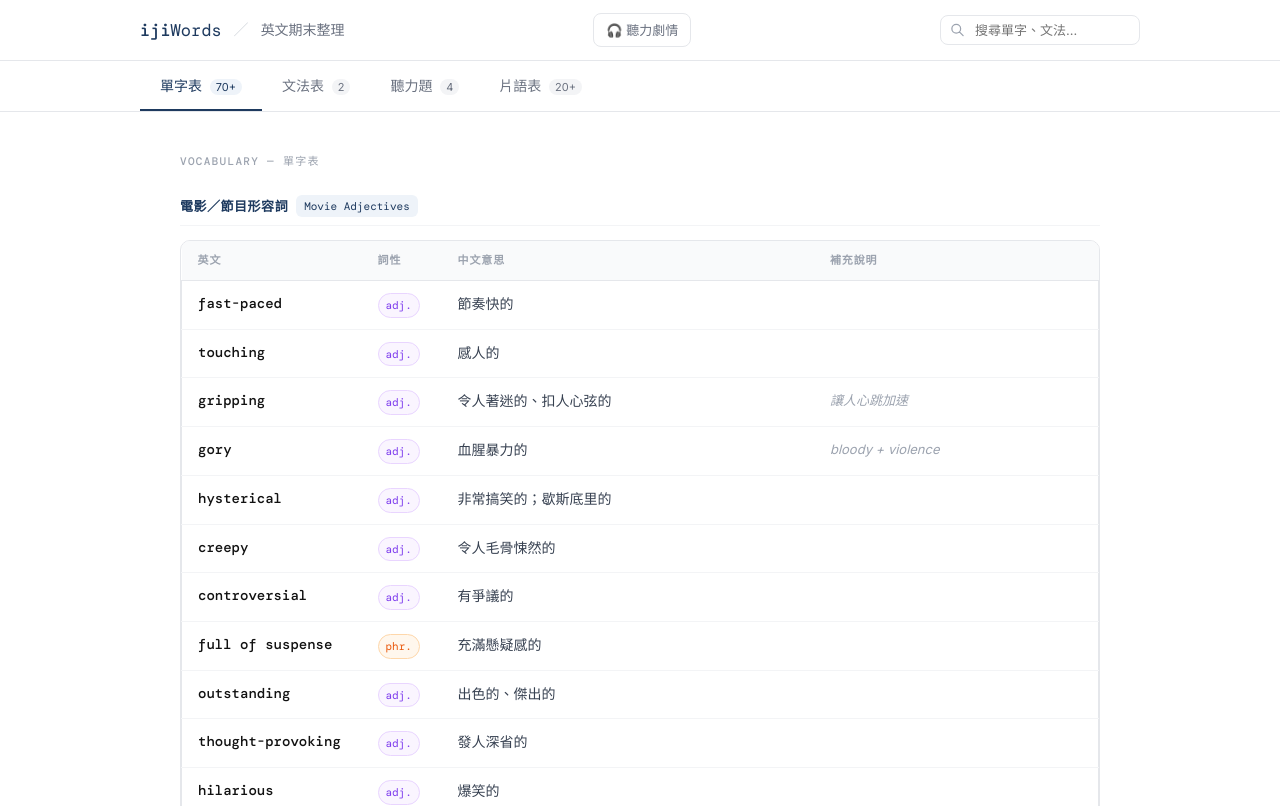
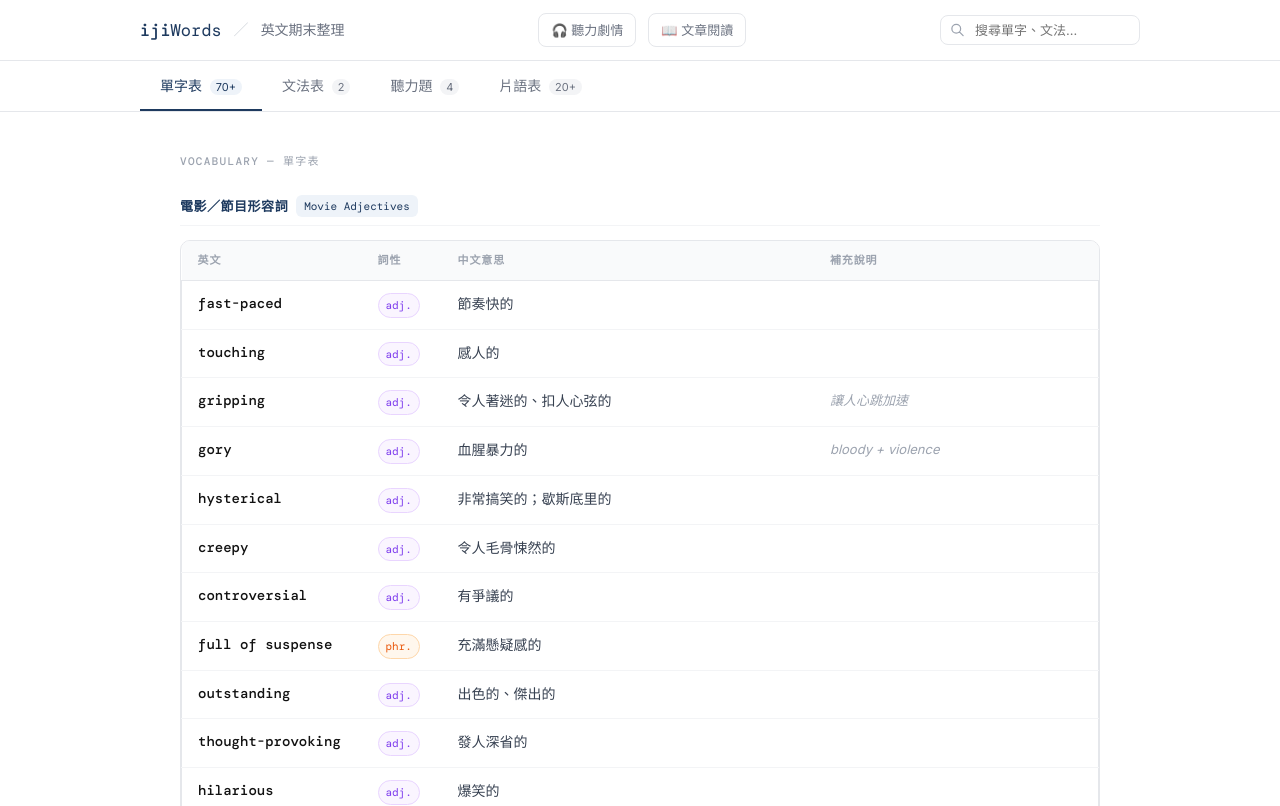
Before and after one commit to ijioxc/ijiwords, a plain HTML site: page 期末整理.html in a window 1280 px wide. Shown: the top 806 px of the page. Drawn offline with nearby package versions, Linux system fonts and the light colour scheme.

Commit message:
Add 文章閱讀 link to 期末整理.html header
Co-Authored-By: Claude Sonnet 4.6 <noreply@anthropic.com>

```diff
--- a/期末整理.html
+++ b/期末整理.html
@@ -313,6 +313,7 @@
     <span class="divider">／</span>
     <span class="subtitle">英文期末整理</span>
     <a href="聽力劇情.html" style="margin-left:auto;font-size:13px;color:#6b7280;text-decoration:none;border:1px solid #e5e7eb;border-radius:8px;padding:5px 12px;transition:all .15s;white-space:nowrap;" onmouseover="this.style.color='#1e3a5f';this.style.borderColor='#1e3a5f'" onmouseout="this.style.color='#6b7280';this.style.borderColor='#e5e7eb'">🎧 聽力劇情</a>
+    <a href="文章閱讀.html" style="font-size:13px;color:#6b7280;text-decoration:none;border:1px solid #e5e7eb;border-radius:8px;padding:5px 12px;transition:all .15s;white-space:nowrap;" onmouseover="this.style.color='#6366f1';this.style.borderColor='#6366f1'" onmouseout="this.style.color='#6b7280';this.style.borderColor='#e5e7eb'">📖 文章閱讀</a>
     <div class="search-wrap">
       <svg fill="none" stroke="currentColor" viewBox="0 0 24 24">
         <path stroke-linecap="round" stroke-linejoin="round" stroke-width="2" d="M21 21l-6-6m2-5a7 7 0 11-14 0 7 7 0 0114 0z"/>
```
